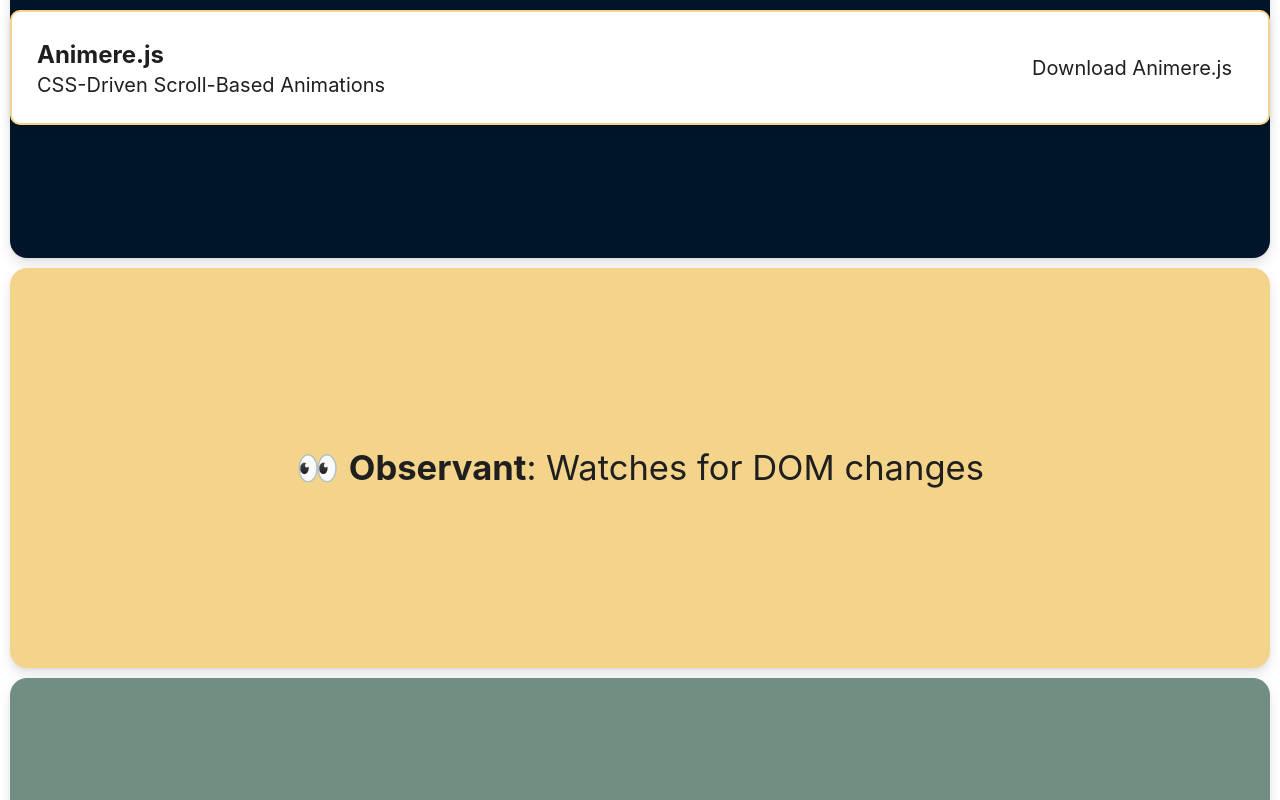
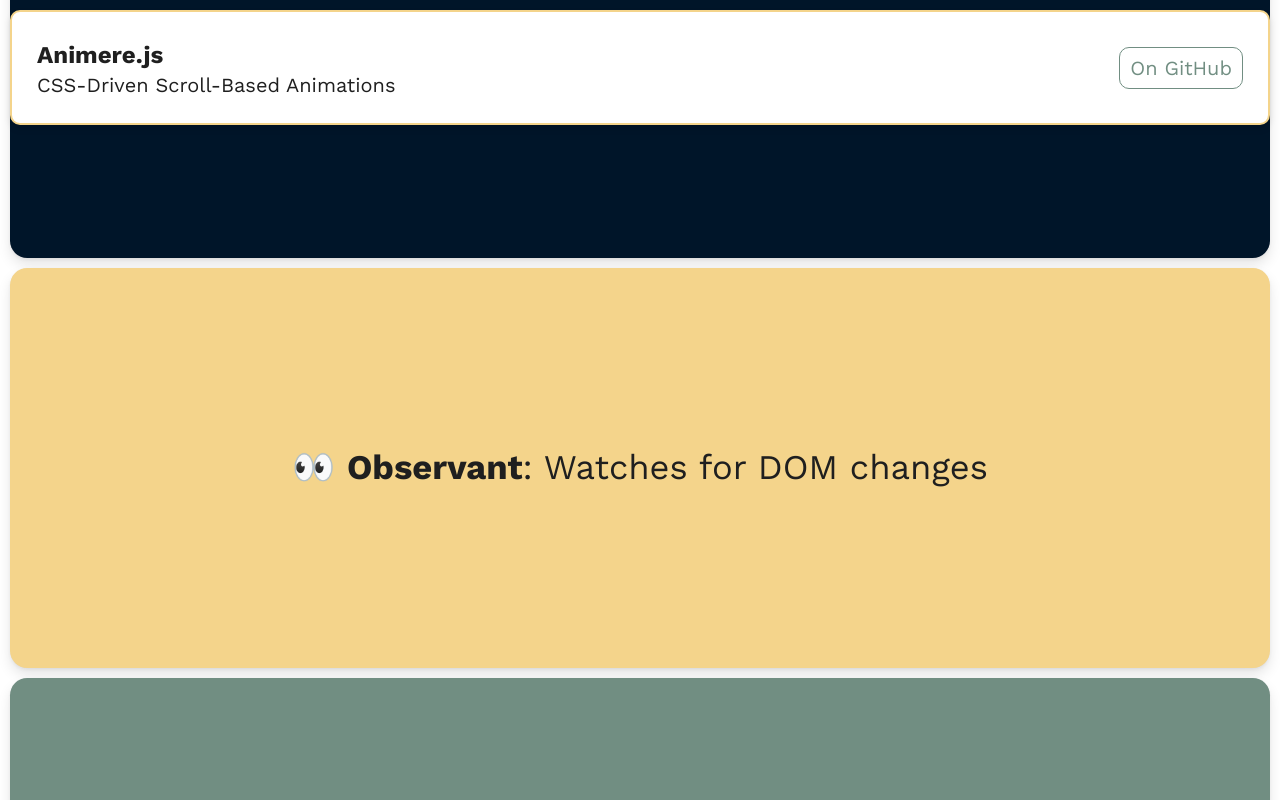
Before and after one commit to keeneyetact/animerejs, a website: page docs/index.html in a window 1280 px wide. Both pictures are taken after a click on the button "Add new DOM element". Shown: the part 2327-3127 px from the top of the page. Drawn offline with Linux system fonts and the light colour scheme.

Commit message:
More stylistically confident docs

```diff
--- a/docs/main.css
+++ b/docs/css/main.css
@@ -3,7 +3,7 @@
   --color-primary-hover: hsl(155, 11%, 40%);
   --color-primary-active: hsl(155, 11%, 40%);
   --color-primary-lucent: hsla(155, 11%, 50%, 0.35);
-  --font-family-base: "Inter", system-ui, sans-serif, "Apple Color Emoji", "Segoe UI Emoji";
+  --font-family-base: "Work Sans", system-ui, sans-serif, "Apple Color Emoji", "Segoe UI Emoji";
   --fluid-max-size: 20;
   --radius: 0.5em;
 }
@@ -14,11 +14,11 @@ body {
 
 #header {
   position: sticky;
+  display: flex;
+  align-items: center;
   top: var(--space-xs);
   left: 0;
   width: 100%;
-  display: flex;
-  align-items: center;
   border: 2px solid hsl(42, 82%, 75%);
   margin-bottom: var(--space-xs);
   z-index: 10;
@@ -26,6 +26,7 @@ body {
 
 #header > :first-child {
   flex-grow: 1;
+  padding-right: var(--space-s);
 }
 
 #main > *:not(:last-child) {
@@ -33,10 +34,11 @@ body {
 }
 
 #main .box {
-  height: calc(30 * var(--vh, 1vh));
   display: grid;
   place-items: center;
-  font-size: var(--text-3);
+  height: calc(30 * var(--vh, 1vh));
+  padding: var(--space-l);
+  font-size: var(--text-4);
   line-height: var(--line-height-heading);
 }
 
@@ -44,15 +46,16 @@ body {
   #main .box {
     height: calc(50 * var(--vh, 1vh));
     padding: var(--space-xl);
+    font-size: var(--text-3);
     text-align: center;
   }
 }
 
-#main .box:nth-child(1n) {
+#main .box {
   background-color: hsl(42, 82%, 75%);
 }
 
-#main .box:nth-child(2n) {
+#main .box:nth-child(3n-1) {
   background-color: hsl(155, 11%, 50%);
   color: white;
 }
@@ -76,3 +79,7 @@ h1 {
 h2 {
   line-height: var(--line-height-heading);
 }
+
+code {
+  border-radius: 0.125em;
+}
--- /dev/null
+++ b/docs/fonts/WorkSans.css
@@ -0,0 +1,15 @@
+@font-face {
+  font-family: "Work Sans";
+  font-weight: 400;
+  font-style: normal;
+  font-display: block;
+  src: url("WorkSans-Regular.woff2") format("woff2");
+}
+
+@font-face {
+  font-family: "Work Sans";
+  font-weight: 700;
+  font-style: normal;
+  font-display: block;
+  src: url("WorkSans-Bold.woff2") format("woff2");
+}
--- a/docs/index.html
+++ b/docs/index.html
@@ -18,9 +18,10 @@
   <meta name="twitter:description" content="Animere.js – CSS-Driven Scroll-Based Animations">
 
   <link rel="icon" href="/favicon.svg" type="image/svg+xml">
-  <link href="/animate.css" rel="stylesheet">
-  <link href="/buldy-slim.css" rel="stylesheet">
-  <link href="/main.css" rel="stylesheet">
+  <link href="/css/animate.css" rel="stylesheet">
+  <link href="/css/buldy-slim.css" rel="stylesheet">
+  <link href="/css/main.css" rel="stylesheet">
+  <link href="/fonts/WorkSans.css" rel="stylesheet">
 
   <script>document.documentElement.style.setProperty('--vh', `${window.innerHeight * 0.01}px`)</script>
 
@@ -34,7 +35,7 @@
       <h2 data-animere="fadeIn" data-animere-duration="3s">CSS-Driven Scroll-Based Animations</h2>
     </div>
     <div>
-      <a href="https://github.com/johannschopplich/animere" class="button is-link">Download Animere.js</a>
+      <a href="https://github.com/johannschopplich/animere" class="button is-primary is-outlined">On GitHub</a>
     </div>
   </header>
 
@@ -43,7 +44,7 @@
       May the scrollable feature list begin! 👇
     </div>
     <div class="box" data-animere="zoomIn">
-      <p>🍃 <strong>Lightweight</strong>: 750 B minified & gzipped</p>
+      <p>🍃 <strong>Lightweight</strong>: 773 B minified & gzipped</p>
     </div>
     <div class="box" data-animere="fadeInLeft">
       <p>✨ <strong>CSS-Driven</strong>: Utilizes <a href="https://animate.style">Animate.css</a> under the hood</p>
@@ -60,28 +61,19 @@
     <div class="box" data-animere="flipInX">
       <p>👀 <strong>Observant</strong>: Watches for DOM changes</p>
     </div>
-
   </main>
 
   <footer class="footer">
-    <button id="add-node" class="button is-primary">Add new DOM element</button>
+    <button id="button-add-nodes" class="button is-primary">Add new DOM element</button>
   </footer>
 
-<script type="module">
-  import Animere from './animere.min.js'
-  const animere = new Animere({
-    offset: 0.35,
-    watchDOM: true
-  })
+  <template id="box-template">
+    <div class="box" data-animere="zoomIn">
+      <p>This is an added DOM element</p>
+    </div>
+  </template>
 
-  document.querySelector('#add-node').addEventListener('click', () => {
-    const box = document.createElement('div')
-    box.className = 'box'
-    box.textContent = 'This is an added DOM element'
-    box.setAttribute('data-animere', 'zoomIn')
-    document.querySelector('#main').insertAdjacentElement('beforeend', box)
-  })
-</script>
+<script type="module" src="/js/index.js"></script>
 
 </body>
 </html>
--- /dev/null
+++ b/docs/js/index.js
@@ -0,0 +1,16 @@
+import Animere from './animere.min.js'
+
+// eslint-disable-next-line no-unused-vars
+const animere = new Animere({
+  offset: 0.4,
+  watchDOM: true
+})
+
+const addNode = () => {
+  const t = document.querySelector('#box-template')
+  const main = document.querySelector('#main')
+  const clone = document.importNode(t.content, true)
+  main.appendChild(clone)
+}
+
+document.querySelector('#button-add-nodes').addEventListener('click', addNode)
```
Also changed, not shown: docs/animere.min.js (deleted), docs/css/animate.css (renamed from docs/animate.css), docs/css/buldy-slim.css (renamed from docs/buldy-slim.css), docs/fonts/WorkSans-Bold.woff2 (added), docs/fonts/WorkSans-Regular.woff2 (added), docs/js/animere.min.js (added).
